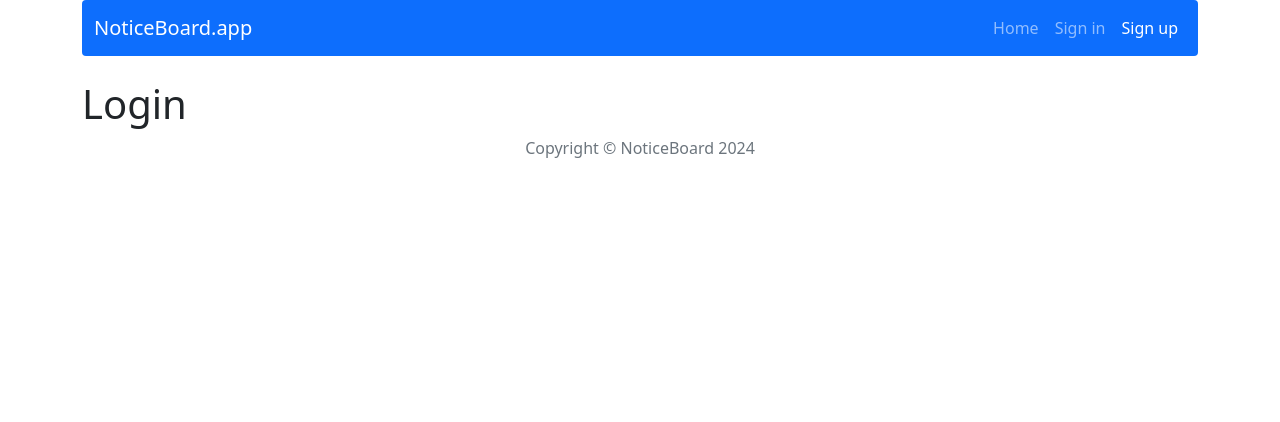
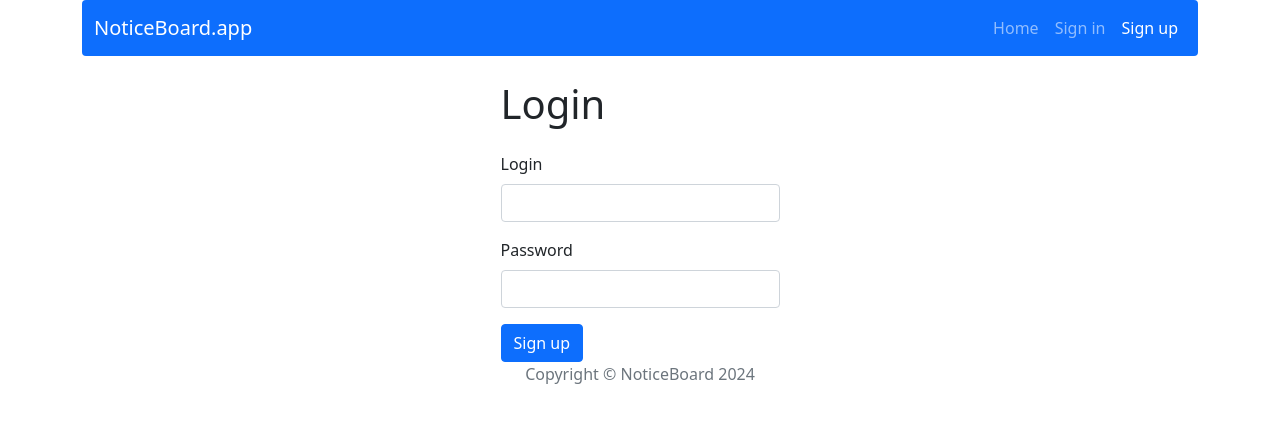
Before and after one commit to Jnlietta/NoticeBoard, a React (Create React App) app in the folder client/: page /user/login in a window 1280 px wide. Shown: the top 422 px of the page. Built offline with nearby package versions, Linux system fonts and the light colour scheme; no server answers.

Commit message:
Add Form for login, password and Button to submit in Login.js

```diff
--- a/client/src/components/pages/Login/Login.js
+++ b/client/src/components/pages/Login/Login.js
@@ -1,6 +1,37 @@
+import { useState } from 'react';
+import Button from 'react-bootstrap/Button';
+import Form from "react-bootstrap/Form";
+
 const Login = props => {
+
+    const [ login, setLogin ] = useState('');
+    const [ password, setPassword ] = useState('');
+
+    const [ status, setStatus ] = useState(null); // null, loading, success, serverError, clientError, loginError
+
+
+    const handleSubmit = e => {
+        e.preventDefault();
+    }
+
     return(
-        <h1>Login</h1>
+        <Form className=" col-12 col-sm-3 mx-auto" onSubmit={handleSubmit}>
+
+            <h1 className="my-4">Login</h1>
+
+            <Form.Group className="mb-3" controlId="formLogin">
+                <Form.Label>Login</Form.Label>
+                <Form.Control type="text" value={login} onChange={e => setLogin(e.target.value)} placeholdder="Enter login" />
+            </Form.Group>
+
+            <Form.Group className="mb-3" controlId="formPassword">
+                <Form.Label>Password</Form.Label>
+                <Form.Control type="password" value={password} onChange={e => setPassword(e.target.value)} placeholdder="Password" />
+            </Form.Group>
+
+            <Button variant="primary" type="submit">Sign up</Button>
+
+        </Form>
     );
 };
 
```
